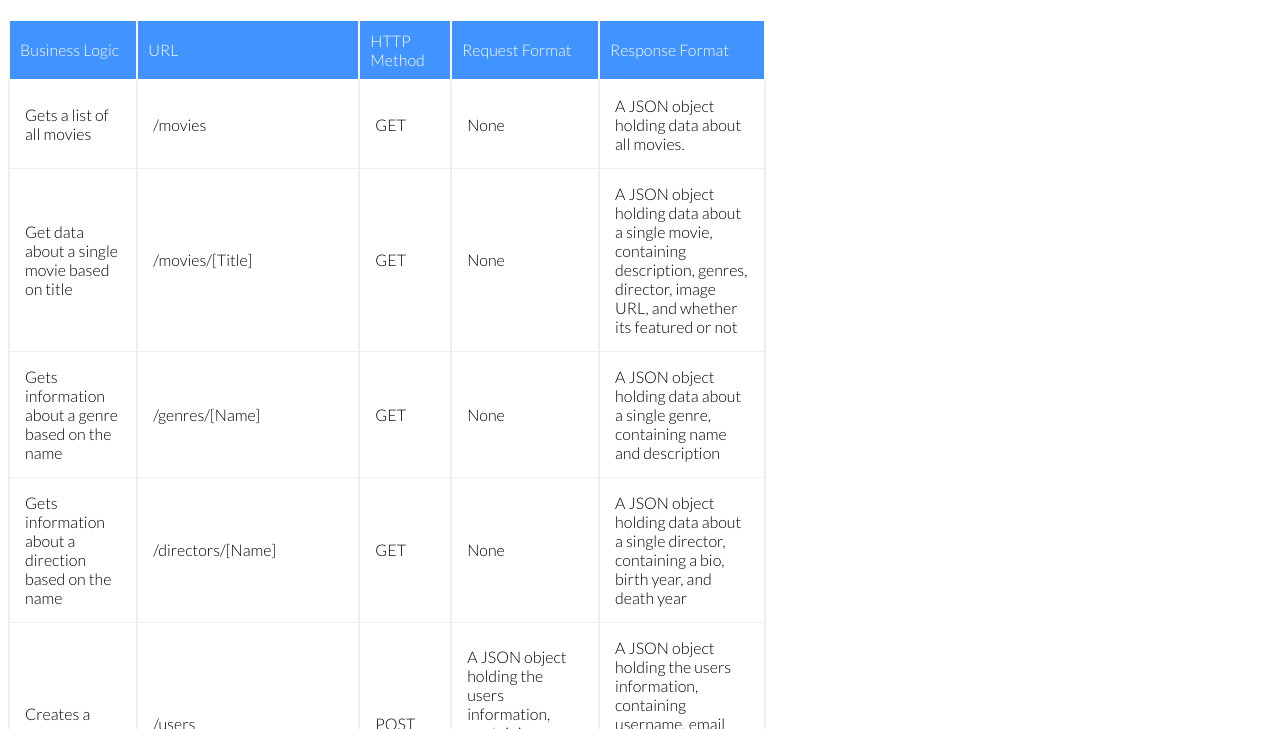
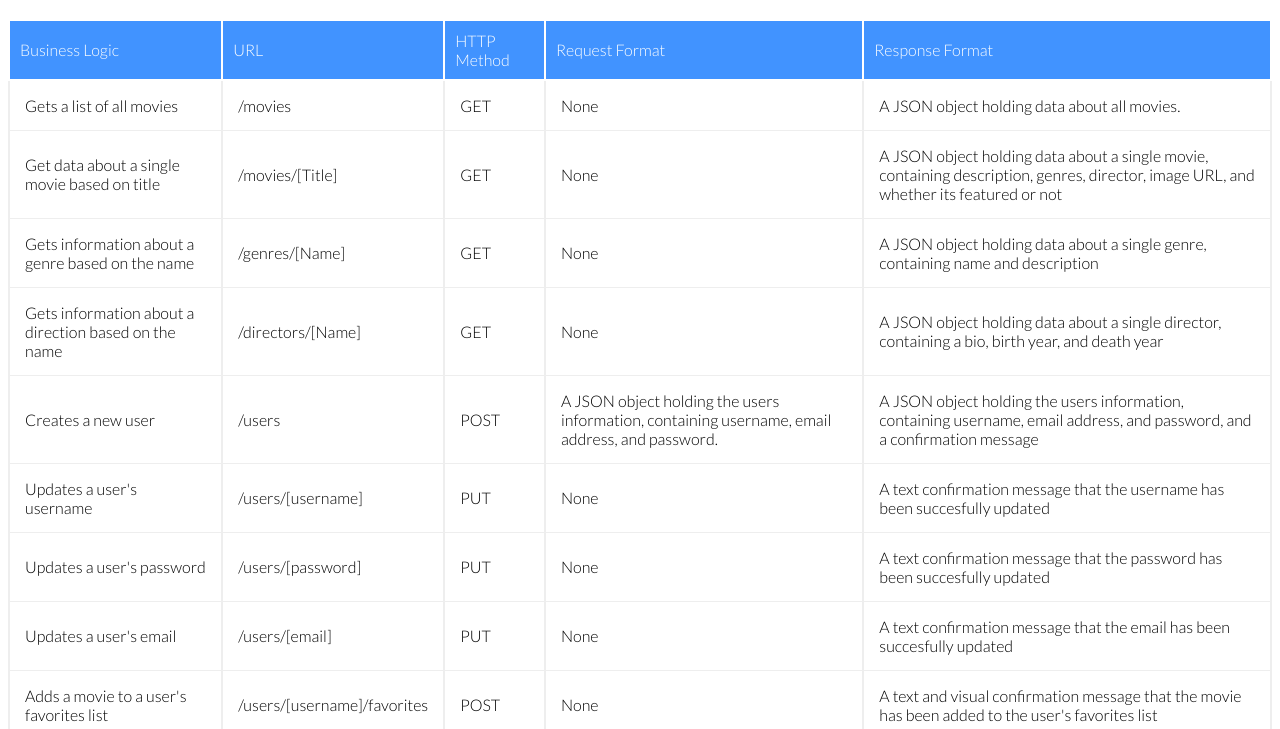
Before and after one commit to DevEke/Movie-API, a website: page public/documentation.html in a window 1280 px wide. Shown: the part 71-800 px from the top of the page. Drawn offline with nearby package versions, Linux system fonts and the light colour scheme.

Commit message:
Updated table styling

```diff
--- a/public/css/styles.css
+++ b/public/css/styles.css
@@ -9,12 +9,13 @@ h1 {
 table, thead, tbody, th, tr, td {
     border-bottom: 1px solid #eee;
     border-collapse: collapse;
+    font-family: 'Lato', sans-serif;
+    text-align: left;
 }
 table {
-    width: 60%;
+    width: 100%;
 }
 thead {
-    font-family: 'Lato', sans-serif;
     background-color: #4193FF;
     color: white;
 }
@@ -22,15 +23,12 @@ thead {
 th {
     height: 30px;
     padding: 10px;
-    text-align: left;
     border: 2px solid white;
     font-weight: 300;
 }
+
 td {
     padding: 15px;
     border-left: 2px solid #eee;
     border-right: 2px solid #eee;
 }
-tbody {
-    font-family: 'Lato', sans-serif;
-}
```
